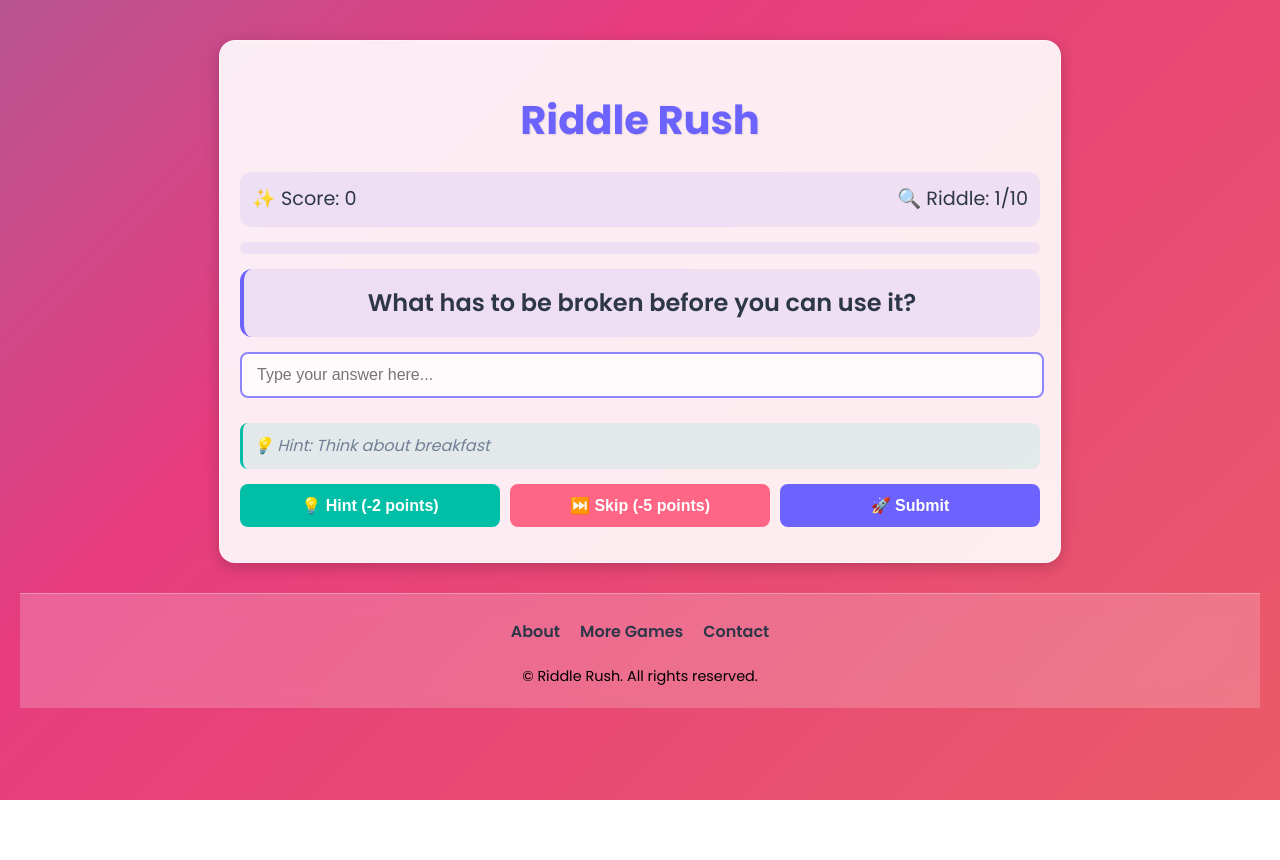
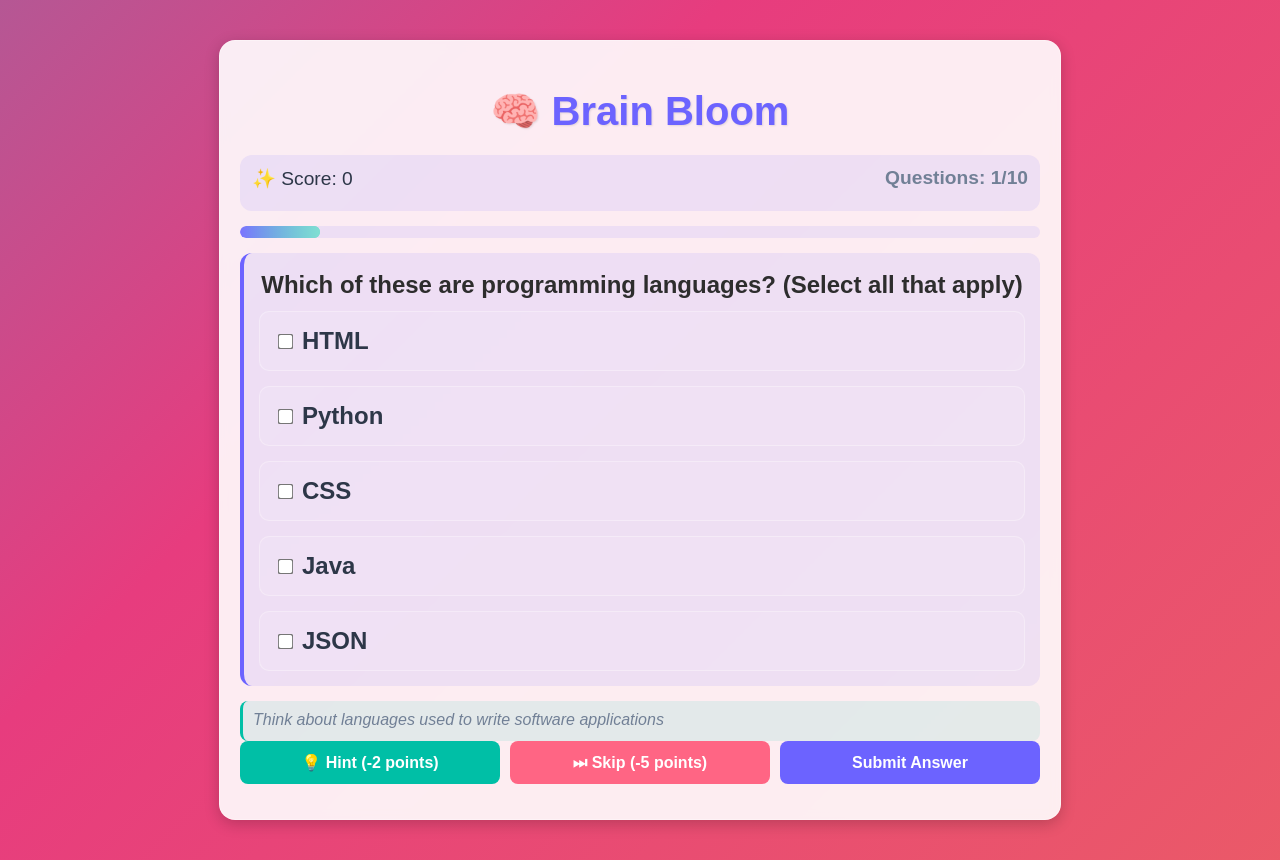
Before and after one commit to Praneetha-del/SCT_WD_03, a plain HTML site: page index.html in a window 1280 px wide. Both pictures are taken after a click on the button "💡 Hint (-2 points)". Before the commit the page ends 800 px from the top, so only its background shows below. Drawn offline with Linux system fonts and the light colour scheme.

Commit message:
Update index.html

```diff
--- a/index.html
+++ b/index.html
@@ -3,7 +3,7 @@
 <head>
     <meta charset="UTF-8">
     <meta name="viewport" content="width=device-width, initial-scale=1.0">
-    <title>Riddle Rush</title>
+    <title>Brain Bloom</title>
     <style>
 :root {
         --primary: #6C63FF;
@@ -27,7 +27,9 @@
     margin: 0;
     padding: 20px;
     min-height: 100vh;
-            line-height: 1.6;
+    display: flex;
+    justify-content: center;
+    align-items: center;
     box-sizing: border-box;
 }
 
@@ -37,7 +39,7 @@
     100% { background-position: 0% 50%; }
 }
 
-        .container {
+.quiz-container {
      background-color: var(--card);
             padding: 20px;
             border-radius: 16px;
@@ -58,12 +60,14 @@
             text-shadow: 1px 1px 2px rgba(0,0,0,0.1);
 }
 
-        .riddle-container {
-            min-height: 120px;
-            margin-bottom: 15px;
+.question-number {
+    text-align: right;
+    margin-bottom: 10px;
+    font-weight: 600;
+    color: var(--text-light);
 }
 
-        .riddle-text {
+.question-container {
    font-size: clamp(1.2rem, 4vw, 1.5rem);
             font-weight: 600;
             margin-bottom: 15px;
@@ -75,7 +79,53 @@
             border-left: 4px solid var(--primary);
 }
 
-        .answer-input {
+.question {
+    font-size: 1.5rem;
+    margin-bottom: 10px;
+    font-weight: 700;
+    line-height: 1.4;
+    color: #2d2d2d; /* Dark grayish-black text */
+}
+@media (max-width: 600px) {
+    .question {
+        font-size: 1.2rem;
+    }
+
+    .question-container {
+        padding: 15px;
+    }
+}
+
+
+.answer-options {
+    display: flex;
+    flex-direction: column;
+    gap: 15px;
+}
+
+.option {
+    background: rgba(255, 255, 255, 0.1);
+    border: 1px solid rgba(255, 255, 255, 0.3);
+    border-radius: 10px;
+    padding: 15px;
+    cursor: pointer;
+    transition: all 0.3s ease;
+    display: flex;
+    align-items: center;
+    color: var(--text);
+}
+
+.option:hover {
+    background: rgba(255, 255, 255, 0.2);
+    transform: translateY(-2px);
+}
+
+.option input {
+    margin-right: 10px;
+    transform: scale(1.2);
+}
+
+.text-answer {
     width: calc(100% - 30px);
             padding: 12px 15px;
             font-size: 1rem;
@@ -87,12 +137,15 @@
             color: var(--text);
         }
 
-        .answer-input:focus {
+.text-answer::placeholder {
+    color: rgb(8, 4, 58);
+}
+
+.text-answer:focus {
     border-color: var(--primary);
             outline: none;
             box-shadow: 0 0 0 3px rgba(108, 99, 255, 0.2);
 }
-
  .buttons {
             display: flex;
             flex-direction: column;
@@ -133,7 +186,7 @@
         }
 
 .submit-btn {
-            background-color: var(--primary);
+    background: var(--primary);
     color: white;
 }
 
@@ -158,6 +211,7 @@
 .hint-btn:hover {
             background-color: var(--accent-light);
         }
+
 
         .score-container {
             display: flex;
@@ -196,7 +250,7 @@
             }
         }
 
-        .celebration {
+.emoji-feedback {
     position: fixed;
             top: 50%;
             left: 50%;
@@ -209,7 +263,6 @@
             text-shadow: 0 0 20px rgba(255, 101, 132, 0.7);
             animation: float 2s infinite alternate;
 }
-
   @keyframes float {
             0% { transform: translate(-50%, -50%) scale(1); }
             100% { transform: translate(-50%, -60%) scale(1.1); }
@@ -261,106 +314,55 @@
             0% { background-position: 200% 0; }
             100% { background-position: -200% 0; }
         }
-           footer {
-        background: rgba(255, 255, 255, 0.2);
-        backdrop-filter: blur(10px);
-        border-top: 1px solid rgba(255, 255, 255, 0.3);
-        padding: 20px 0;
-        margin-top: 30px;
-        text-align: center;
-        position: relative;
-        z-index: 10;
-    }
-
-    .footer-content {
-        max-width: 800px;
-        margin: 0 auto;
-        padding: 0 20px;
-    }
-
-    .footer-links {
-        display: flex;
-        justify-content: center;
-        gap: 20px;
-        margin-bottom: 15px;
-        flex-wrap: wrap;
-    }
-
-    .footer-link {
-        color: var(--text);
-        text-decoration: none;
-        font-weight: 600;
-        transition: all 0.3s ease;
-        position: relative;
-        padding: 5px 0;
-    }
-
-    .footer-link:hover {
-        color: var(--primary);
-    }
-
-    .footer-link::after {
-        content: '';
-        position: absolute;
-        bottom: 0;
-        left: 0;
-        width: 0;
-        height: 2px;
-        background: var(--primary);
-        transition: width 0.3s ease;
-    }
-
-    .footer-link:hover::after {
-        width: 100%;
-    }
-
-    .footer-copyright {
-        color: var(--text-light);
-        font-size: 0.9rem;
+@keyframes fadeIn {
+    from { opacity: 0; transform: translateY(20px); }
+    to { opacity: 1; transform: translateY(0); }
 }
 
 @media (max-width: 600px) {
-        .footer-links {
-            gap: 15px;
+    .quiz-container {
+        padding: 20px;
     }
-        .footer-link {
+
+    .question {
+        font-size: 1.2rem;
+    }
+
+    button {
+        padding: 10px 15px;
         font-size: 0.9rem;
-        }
-        .footer-copyright {
-            font-size: 0.8rem;
-            color:black;
     }
 }
 </style>
-    <link href="https://fonts.googleapis.com/css2?family=Poppins:wght@400;600;700&display=swap" rel="stylesheet">
+
 </head>
 <body>
-    <div class="container">
-        <h1>Riddle Rush</h1>
-
+    <div class="quiz-container">
+        <h1>🧠 Brain Bloom </h1>
           <div class="score-container">
             <div>✨ Score: <span id="score">0</span></div>
-            <div>🔍 Riddle: <span id="riddleCount">1</span>/<span id="totalRiddles">10</span></div>
+            <div class="question-number"> Questions:  <span id="current-q">1</span>/<span id="total-q">10</span></div>
         </div>
 
+
         <div class="progress-container">
-            <div class="progress-bar" id="progressBar"></div>
+            <div class="progress-bar" id="progress-bar"></div>
         </div>
 
-        <div class="riddle-container">
-            <div class="riddle-text" id="riddleText"></div>
-            <input type="text" class="answer-input" id="answerInput" placeholder="Type your answer here...">
-            <div class="hint-text" id="hintText"></div>
+        <div class="question-container" id="question-container">
+            <!-- Questions will be loaded here -->
         </div>
 
+        <div class="hint-text" id="hint-text"></div>
+
         <div class="buttons">
-            <button class="hint-btn" id="hintBtn">💡 Hint (-2 points)</button>
-            <button class="skip-btn" id="skipBtn">⏭️ Skip (-5 points)</button>
-            <button class="submit-btn" id="submitBtn">🚀 Submit</button>
+            <button class="hint-btn" id="hint-btn">💡 Hint (-2 points)</button>
+            <button class="skip-btn" id="skip-btn">⏭ Skip (-5 points)</button>
+            <button class="submit-btn" id="submit-btn">Submit Answer</button>
         </div>
     </div>
 
-    <div class="celebration" id="celebration">🎉</div>
+    <div class="emoji-feedback" id="emoji-feedback"></div>
 
     <script>
         // Game data
@@ -368,207 +370,234 @@
             {
                 question: "I speak without a mouth and hear without ears. I have no body, but I come alive with wind. What am I?",
                 answer: "echo",
-                hint: "You might hear me in a canyon"
+                hint: "You might hear me in a canyon",
+                type: "text"
             },
             {
                 question: "The more you take, the more you leave behind. What am I?",
                 answer: "footsteps",
-                hint: "Think about walking"
+                hint: "Think about walking",
+                type: "text"
             },
             {
                 question: "What has keys but can't open locks?",
                 answer: "piano",
-                hint: "It's a musical instrument"
+                hint: "It's a musical instrument",
+                type: "text"
             },
             {
                 question: "What has to be broken before you can use it?",
                 answer: "egg",
-                hint: "Think about breakfast"
+                hint: "Think about breakfast",
+                type: "text"
             },
             {
                 question: "I'm tall when I'm young, and I'm short when I'm old. What am I?",
                 answer: "candle",
-                hint: "It produces light"
-            },
-            {
-                question: "What has a head, a tail, is brown, and has no legs?",
-                answer: "penny",
-                hint: "It's a form of currency"
-            },
-            {
-                question: "What can travel around the world while staying in a corner?",
-                answer: "stamp",
-                hint: "Think about mail"
-            },
-            {
-                question: "What has many needles but doesn't sew?",
-                answer: "pine tree",
-                hint: "It's found in forests"
-            },
-            {
-                question: "What has hands but can't clap?",
-                answer: "clock",
-                hint: "It tells time"
-            },
-            {
-                question: "What gets wetter as it dries?",
-                answer: "towel",
-                hint: "You use it after a shower"
+                hint: "It produces light",
+                type: "text"
             }
         ];
 
+        const mcQuestions = [
+            {
+                question: "Which of these are primary colors? (Select all that apply)",
+                options: ["Red", "Blue", "Green", "Yellow", "Purple"],
+                answer: [0, 1], // Red and Blue
+                type: "multi",
+                hint: "Think about the basic colors that can't be created by mixing others"
+            },
+            {
+                question: "What is the capital of Japan?",
+                options: ["Beijing", "Seoul", "Tokyo", "Bangkok"],
+                answer: [2], // Tokyo
+                type: "single",
+                hint: "It's a city known for its advanced technology and cherry blossoms"
+            },
+            {
+                question: "Which planets are known as gas giants in our solar system? (Select all that apply)",
+                options: ["Mars", "Jupiter", "Venus", "Saturn", "Uranus", "Neptune"],
+                answer: [1, 3, 4, 5], // Jupiter, Saturn, Uranus, Neptune
+                type: "multi",
+                hint: "They are much larger than Earth and don't have solid surfaces"
+            },
+            {
+                question: "Who painted the Mona Lisa?",
+                options: ["Vincent van Gogh", "Pablo Picasso", "Leonardo da Vinci", "Michelangelo"],
+                answer: [2], // Leonardo da Vinci
+                type: "single",
+                hint: "He was an Italian polymath from the Renaissance period"
+            },
+            {
+                question: "Which of these are programming languages? (Select all that apply)",
+                options: ["HTML", "Python", "CSS", "Java", "JSON"],
+                answer: [1, 3], // Python and Java
+                type: "multi",
+                hint: "Think about languages used to write software applications"
+            }
+        ];
+
+        // Combine and shuffle questions
+        const allQuestions = [...riddles, ...mcQuestions].sort(() => Math.random() - 0.5);
+        const totalQuestions = allQuestions.length;
+
         // Game state
-        let currentRiddleIndex = 0;
+        let currentQuestionIndex = 0;
         let score = 0;
-        let usedHint = false;
-        let shuffledRiddles = [...riddles];
+        let hintUsed = false;
 
         // DOM elements
-        const riddleText = document.getElementById('riddleText');
-        const answerInput = document.getElementById('answerInput');
-        const hintText = document.getElementById('hintText');
+        const questionContainer = document.getElementById('question-container');
+        const hintText = document.getElementById('hint-text');
+        const hintBtn = document.getElementById('hint-btn');
+        const skipBtn = document.getElementById('skip-btn');
+        const submitBtn = document.getElementById('submit-btn');
         const scoreDisplay = document.getElementById('score');
-        const riddleCountDisplay = document.getElementById('riddleCount');
-        const totalRiddlesDisplay = document.getElementById('totalRiddles');
-        const progressBar = document.getElementById('progressBar');
-        const celebration = document.getElementById('celebration');
+        const emojiFeedback = document.getElementById('emoji-feedback');
+        const currentQDisplay = document.getElementById('current-q');
+        const totalQDisplay = document.getElementById('total-q');
+        const progressBar = document.getElementById('progress-bar');
 
-        // Initialize game
-        function initGame() {
-            // Shuffle riddles for variety
-            shuffledRiddles = shuffleArray([...riddles]);
-            currentRiddleIndex = 0;
-            score = 0;
-            updateScore();
-            totalRiddlesDisplay.textContent = riddles.length;
-            loadRiddle();
+        // Initialize
+        totalQDisplay.textContent = totalQuestions;
+        loadQuestion();
+
+        // Event listeners
+        hintBtn.addEventListener('click', showHint);
+        skipBtn.addEventListener('click', skipQuestion);
+        submitBtn.addEventListener('click', checkAnswer);
+
+        // Functions
+        function loadQuestion() {
+            const currentQuestion = allQuestions[currentQuestionIndex];
+            hintUsed = false;
+            hintText.style.display = 'none';
+
+            // Update progress
+            currentQDisplay.textContent = currentQuestionIndex + 1;
+            progressBar.style.width = `${((currentQuestionIndex + 1) / totalQuestions) * 100}%`;
+
+            let questionHTML = `<div class="question">${currentQuestion.question}</div><div class="answer-options">`;
+
+            if (currentQuestion.type === 'text') {
+                questionHTML += `
+                    <input type="text" class="text-answer" id="text-answer" placeholder="Type your answer here..." autocomplete="off">
+                `;
+            } else {
+                currentQuestion.options.forEach((option, index) => {
+                    const inputType = currentQuestion.type === 'multi' ? 'checkbox' : 'radio';
+                    questionHTML += `
+                        <label class="option">
+                            <input type="${inputType}" name="answer" value="${index}">
+                            ${option}
+                        </label>
+                    `;
+                });
             }
 
-        // Shuffle array function
-        function shuffleArray(array) {
-            for (let i = array.length - 1; i > 0; i--) {
-                const j = Math.floor(Math.random() * (i + 1));
-                [array[i], array[j]] = [array[j], array[i]];
-            }
-            return array;
+            questionHTML += `</div>`;
+            questionContainer.innerHTML = questionHTML;
         }
 
-        // Load current riddle
-        function loadRiddle() {
-            if (currentRiddleIndex >= shuffledRiddles.length) {
-                endGame();
-                return;
+        function showHint() {
+            if (hintUsed) return;
+
+            const currentQuestion = allQuestions[currentQuestionIndex];
+            hintText.textContent = currentQuestion.hint;
+            hintText.style.display = 'block';
+            score -= 2;
+            updateScore();
+            hintUsed = true;
         }
 
-            const currentRiddle = shuffledRiddles[currentRiddleIndex];
-            riddleText.textContent = currentRiddle.question;
-            answerInput.value = '';
-            hintText.textContent = '';
-            usedHint = false;
-            answerInput.focus();
-            riddleCountDisplay.textContent = currentRiddleIndex + 1;
-            updateProgressBar();
+        function skipQuestion() {
+            score -= 5;
+            updateScore();
+            nextQuestion();
         }
 
-        // Check answer
         function checkAnswer() {
-            const userAnswer = answerInput.value.trim().toLowerCase();
-            const correctAnswer = shuffledRiddles[currentRiddleIndex].answer.toLowerCase();
+            const currentQuestion = allQuestions[currentQuestionIndex];
+            let isCorrect = false;
 
-            if (userAnswer === '') return;
+            if (currentQuestion.type === 'text') {
+                const userAnswer = document.getElementById('text-answer').value.trim().toLowerCase();
+                isCorrect = userAnswer === currentQuestion.answer.toLowerCase();
+            } else {
+                const selectedOptions = Array.from(document.querySelectorAll('input[name="answer"]:checked')).map(el => parseInt(el.value));
 
-            if (userAnswer === correctAnswer) {
-                // Correct answer
-                score += usedHint ? 3 : 5; // Less points if hint was used
-                updateScore();
-                showCelebration();
-                setTimeout(() => {
-                    currentRiddleIndex++;
-                    loadRiddle();
-                }, 1500); // Wait 1.5 seconds before next question
+                if (currentQuestion.type === 'single') {
+                    isCorrect = selectedOptions.length === 1 && selectedOptions[0] === currentQuestion.answer[0];
                 } else {
-                // Wrong answer
-                hintText.textContent = `❌ Not quite! Try again. The answer starts with "${correctAnswer.charAt(0)}"`;
-                answerInput.value = '';
-                answerInput.focus();
+                    // For multi-select, check if all correct answers are selected and no incorrect ones
+                    const correctAnswers = new Set(currentQuestion.answer);
+                    const userAnswers = new Set(selectedOptions);
+
+                    isCorrect = selectedOptions.length === currentQuestion.answer.length &&
+                                currentQuestion.answer.every(ans => userAnswers.has(ans)) &&
+                                selectedOptions.every(ans => correctAnswers.has(ans));
                 }
             }
 
-        // Show celebration emoji
-        function showCelebration() {
-            celebration.style.opacity = '1';
-            setTimeout(() => {
-                celebration.style.opacity = '0';
-            }, 1500); // Show for 1.5 seconds
+            if (isCorrect) {
+                score += 10;
+                updateScore();
+                showEmojiFeedback('🎉');
+            } else {
+                showEmojiFeedback('❌');
             }
 
-        // Skip current riddle
-        function skipRiddle() {
-            score = Math.max(0, score - 5); // Deduct 5 points (minimum 0)
-            updateScore();
-            currentRiddleIndex++;
-            loadRiddle();
+            setTimeout(nextQuestion, isCorrect ? 2000 : 1000);
         }
 
-        // Show hint
-        function showHint() {
-            if (!usedHint) {
-                hintText.textContent = `💡 Hint: ${shuffledRiddles[currentRiddleIndex].hint}`;
-                usedHint = true;
-                score = Math.max(0, score - 2); // Deduct 2 points (minimum 0)
-                updateScore();
+        function showEmojiFeedback(emoji) {
+            emojiFeedback.textContent = emoji;
+            emojiFeedback.style.opacity = '1';
+
+            setTimeout(() => {
+                emojiFeedback.style.opacity = '0';
+            }, 2000);
+        }
+
+        function nextQuestion() {
+            currentQuestionIndex++;
+
+            if (currentQuestionIndex < totalQuestions) {
+                loadQuestion();
+            } else {
+                endGame();
             }
         }
 
-        // Update score display
         function updateScore() {
-            scoreDisplay.textContent = score;
+            scoreDisplay.textContent = Math.max(0, score); // Ensure score doesn't go below 0
         }
 
-        // Update progress bar
-        function updateProgressBar() {
-            const progress = ((currentRiddleIndex) / shuffledRiddles.length) * 100;
-            progressBar.style.width = `${progress}%`;
+        function endGame() {
+            questionContainer.innerHTML = `
+                <div class="question" style="text-align: center;">
+                    <h2>Quiz Completed!</h2>
+                    <p>Your final score is: <strong>${score}/${totalQuestions * 10}</strong></p>
+                    <p>${getFeedbackMessage()}</p>
+                    <button onclick="location.reload()" style="margin-top: 20px; background: var(--success);">Play Again</button>
+                </div>
+            `;
+
+            hintBtn.style.display = 'none';
+            skipBtn.style.display = 'none';
+            submitBtn.style.display = 'none';
         }
 
-        // End game
-        function endGame() {
-            riddleText.innerHTML = `🎊 Game Over! 🎊<br>Your final score is <strong>${score}/${shuffledRiddles.length * 5}</strong>`;
-            answerInput.style.display = 'none';
-            document.getElementById('submitBtn').style.display = 'none';
-            document.getElementById('hintBtn').style.display = 'none';
-            document.getElementById('skipBtn').style.display = 'none';
-            hintText.textContent = 'Refresh the page to play again!';
-            progressBar.style.width = '100%';
+        function getFeedbackMessage() {
+            const percentage = (score / (totalQuestions * 10)) * 100;
+
+            if (percentage >= 90) return "🏆 Genius level! You're a quiz master!";
+            if (percentage >= 70) return "🌟 Excellent job! You know your stuff!";
+            if (percentage >= 50) return "👍 Good effort! Keep learning!";
+            if (percentage >= 30) return "💡 Not bad, but room for improvement!";
+            return "🤔 Keep practicing! You'll get better!";
         }
+    </script>
 
-        // Event listeners
-        document.getElementById('submitBtn').addEventListener('click', checkAnswer);
-        document.getElementById('skipBtn').addEventListener('click', skipRiddle);
-        document.getElementById('hintBtn').addEventListener('click', showHint);
-
-        // Allow Enter key to submit answer
-        answerInput.addEventListener('keypress', function(e) {
-            if (e.key === 'Enter') {
-                checkAnswer();
-            }
-        });
-
-        // Start the game
-        initGame();
-           document.getElementById('current-year').textContent = new Date().getFullYear();
-    </script>
-    <footer>
-    <div class="footer-content">
-        <div class="footer-links">
-            <a href="#" class="footer-link">About</a>
-            <a href="#" class="footer-link">More Games</a>
-            <a href="#" class="footer-link">Contact</a>
-        </div>
-        <div class="footer-copyright" style="color:black;">
-            © <span id="current-year"></span> Riddle Rush. All rights reserved.
-        </div>
-    </div>
-</footer>
 </body>
 </html>
```
Lines whose indentation alone changed are shown as unchanged.
